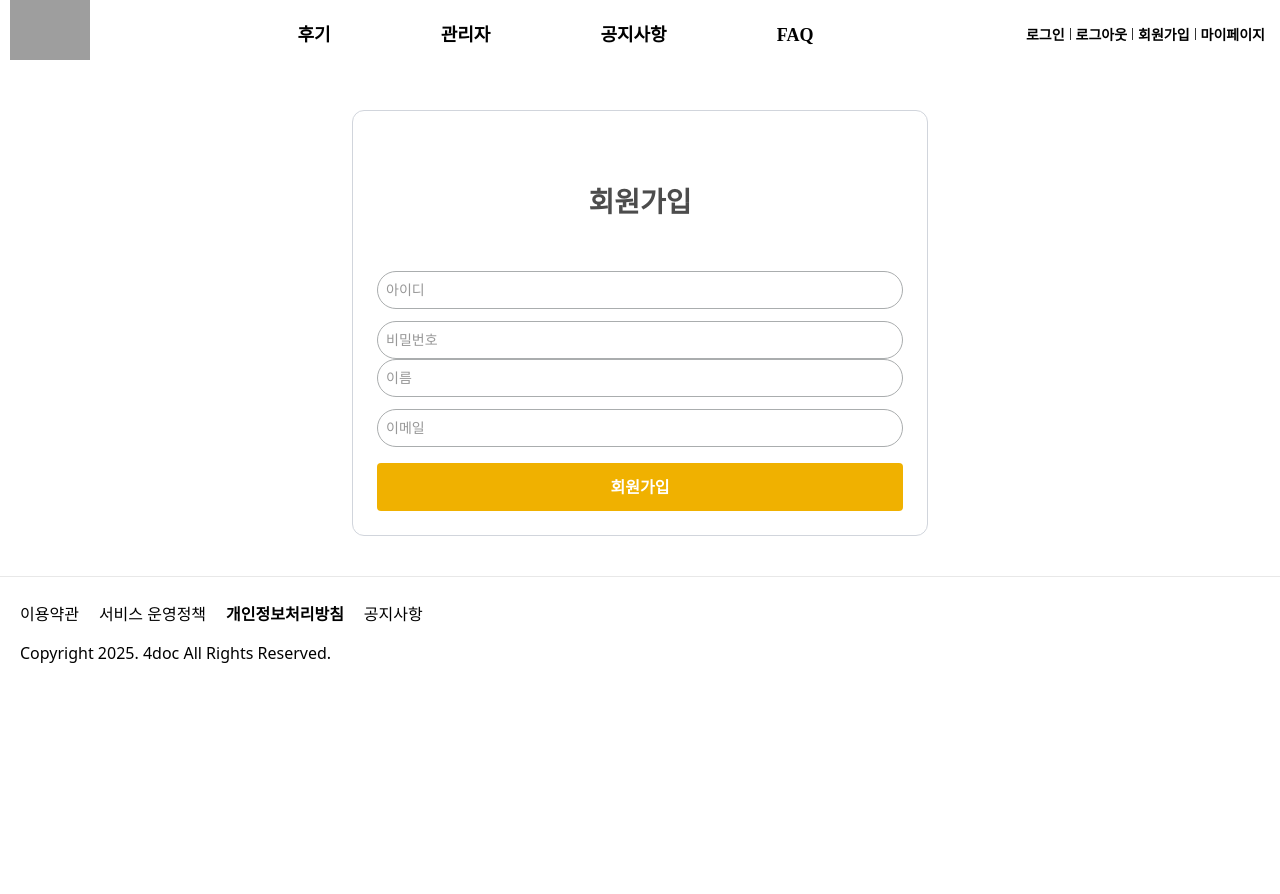
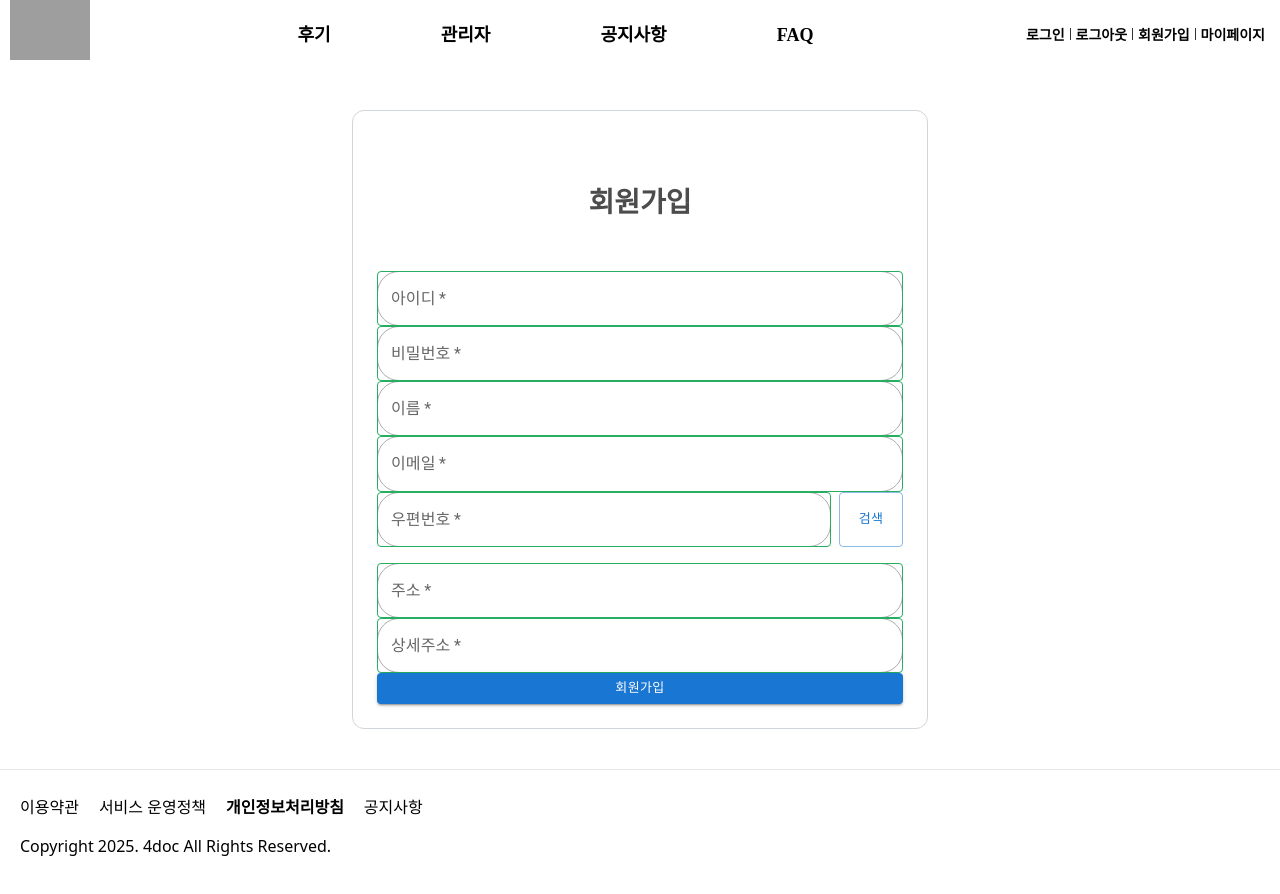
Before and after one commit to dengo25/sobi_front, a React (Vite) app: page /join in a window 1280 px wide. Shown: the top 894 px of the page. Before the commit the page ends 800 px from the top, so only its background shows below. Built offline with nearby package versions, Linux system fonts and the light colour scheme; grey boxes are pictures that could not be loaded.

Commit message:
[Feat] 구글 로그인 && 회원가입 주소 API 구현

```diff
--- a/package.json
+++ b/package.json
@@ -12,6 +12,7 @@
   "dependencies": {
     "@emotion/react": "^11.14.0",
     "@emotion/styled": "^11.14.1",
+    "@mui/icons-material": "^7.2.0",
     "@mui/material": "^7.2.0",
     "@reduxjs/toolkit": "^2.8.2",
     "@tailwindcss/vite": "^4.1.11",
--- a/src/pages/login/SignUpPage.jsx
+++ b/src/pages/login/SignUpPage.jsx
@@ -1,6 +1,10 @@
 import React, { useState } from "react";
 import { signup } from "../../service/member/ApiService";
-
+import CustomInput from "../../components/input/CustomInput"
+import DaumPostcode from "react-daum-postcode";
+import { Modal, Box, IconButton } from "@mui/material";
+import CloseIcon from "@mui/icons-material/Close";
+import CustomButton from "../../components/input/CustomButton.jsx";
 
 function SignUp() {
     const [formData, setFormData] = useState({
@@ -8,82 +12,195 @@ function SignUp() {
         password: "",
         memberName: "",
         memberEmail: "",
+        memberAddr: "",
+        memberZip:"",
     });
 
+    const [isPostcodeOpen, setIsPostcodeOpen] = useState(false);
+    const [detailAddress, setDetailAddress] = useState("");
+
+
+    const handleAddressSelect = (data) => {
+        const fullAddress = data.address;
+        const zonecode = data.zonecode;
+
+        setFormData((prev) => ({
+            ...prev,
+            memberAddr: fullAddress,
+            memberZip: zonecode,
+        }));
+        setIsPostcodeOpen(false); // 팝업 닫기
+    };
 
     const handleChange = (e) => {
         const { name, value } = e.target;
         setFormData((prev) => ({ ...prev, [name]: value }));
     };
 
-
     const handleSubmit = (e) => {
         e.preventDefault();
 
-        // finalAddress 없이 바로 전송할 수 있음
-        console.log("제출 데이터:", formData);
+        const finalAddress = `${formData.memberAddr} ${detailAddress}`.trim();
 
-        // 예시) 실제 회원가입 요청
-        signup(formData).then((res) => {
+        const sendData = {
+            ...formData,
+            memberAddr: finalAddress,
+        };
+
+        console.log("제출 데이터:", sendData);
+
+        signup(sendData).then((res) => {
             alert("회원가입 완료");
             window.location.href = "/login";
         });
     };
 
+
     return (
         <div className="max-w-xl mx-auto mt-10 p-6 border border-gray-300 rounded-xl">
             <h2 className="text-center text-2xl font-bold mb-6">회원가입</h2>
-            <form onSubmit={handleSubmit}>
-                <div className="flex gap-2 mb-3">
-                    <input
-                        type="text"
-                        name="memberId"
-                        placeholder="아이디"
-                        value={formData.member_id}
-                        onChange={handleChange}
-                        className="flex-1 p-2 border rounded"
+            <form onSubmit={handleSubmit} className="space-y-4">
+                <CustomInput
+                    label="아이디"
+                    name="memberId"
+                    value={formData.memberId}
+                    onChange={handleChange}
+                    placeholder="아이디를 입력하세요"
+                    required
+                    fullWidth
+                    variant="outlined"
+                    useCustomStyle
+                    customColor="success"
+                />
+
+                <CustomInput
+                    label="비밀번호"
+                    type="password"
+                    name="password"
+                    value={formData.password}
+                    onChange={handleChange}
+                    placeholder="비밀번호를 입력하세요"
+                    required
+                    fullWidth
+                    variant="outlined"
+                    useCustomStyle
+                    customColor="success"
+                />
+
+                <CustomInput
+                    label="이름"
+                    name="memberName"
+                    value={formData.memberName}
+                    onChange={handleChange}
+                    placeholder="이름을 입력하세요"
+                    required
+                    fullWidth
+                    variant="outlined"
+                    useCustomStyle
+                    customColor="success"
+                />
+
+                <CustomInput
+                    label="이메일"
+                    type="email"
+                    name="memberEmail"
+                    value={formData.memberEmail}
+                    onChange={handleChange}
+                    placeholder="이메일을 입력하세요"
+                    required
+                    fullWidth
+                    variant="outlined"
+                    useCustomStyle
+                    customColor="success"
+                />
+
+                {/*우편번호나 검색을 누르면 모달창이 true로 되면서 검색창이 열림*/}
+                <div style={{ display: "flex", gap: "8px" }}>
+                    <CustomInput
+                        label="우편번호"
+                        name="memberZip"
+                        value={formData.memberZip}
+                        onClick={() => setIsPostcodeOpen(true)}
+                        placeholder="우편번호 검색"
                         required
+                        fullWidth
+                        variant="outlined"
+                        useCustomStyle
+                        customColor="success"
+                        readOnly
+                    />
+                    <CustomButton
+                        text="검색"
+                        onClick={() => setIsPostcodeOpen(true)}
+                        variant="outlined"
+                        customColor="success"
+                        useCustomStyle
                     />
                 </div>
 
-                <input
-                    type="password"
-                    name="password"
-                    placeholder="비밀번호"
-                    value={formData.member_password}
-                    onChange={handleChange}
+                <CustomInput
+                    label="주소"
+                    name="memberAddr"
+                    value={formData.memberAddr}
+                    placeholder="주소를 검색으로 입력하세요"
                     required
-                    className="w-full p-2 mb-3 border rounded"
+                    fullWidth
+                    variant="outlined"
+                    useCustomStyle
+                    customColor="success"
+                    readOnly
+                />
+                <CustomInput
+                    label="상세주소"
+                    name="detailAddress"
+                    value={detailAddress}
+                    onChange={(e) => setDetailAddress(e.target.value)}
+                    placeholder="상세 주소를 입력하세요"
+                    required
+                    fullWidth
+                    variant="outlined"
+                    useCustomStyle
+                    customColor="success"
                 />
 
-                <div className="flex gap-2 mb-3 items-center">
-                    <input
-                        type="text"
-                        name="memberName"
-                        placeholder="이름"
-                        value={formData.member_name}
-                        onChange={handleChange}
-                        required
-                        className="flex-1 p-2 border rounded"
-                    />
-                </div>
+                <Modal open={isPostcodeOpen} onClose={() => setIsPostcodeOpen(false)}>
+                    <Box
+                        sx={{
+                            position: "absolute",
+                            top: "50%",
+                            left: "50%",
+                            transform: "translate(-50%, -50%)",
+                            bgcolor: "background.paper",
+                            boxShadow: 24,
+                            p: 4,
+                            borderRadius: 2,
+                            width: "90%",
+                            maxWidth: 500,
+                        }}
+                    >
+                        <IconButton
+                            onClick={() => setIsPostcodeOpen(false)}
+                            sx={{ position: "absolute", top: 8, right: 8 }}
+                        >
+                            <CloseIcon />
+                        </IconButton>
+                        <DaumPostcode onComplete={handleAddressSelect} />
+                    </Box>
+                </Modal>
 
-                <input
-                    type="text"
-                    name="memberEmail"
-                    placeholder="이메일"
-                    value={formData.member_email}
-                    onChange={handleChange}
-                    required
-                    className="w-full p-2 mb-3 border rounded"
+                <CustomButton
+                    text="회원가입"
+                    type="submit"
+                    variant="contained"
+                    customColor="success"
+                    useCustomStyle
+                    fullWidth
                 />
-
-                <button type="submit" className="w-full bg-yellow-500 text-white p-3 rounded mt-4 font-semibold">
-                    회원가입
-                </button>
             </form>
         </div>
     );
 }
 
+
+
 export default SignUp;
--- /dev/null
+++ b/src/pages/login/Social.jsx
@@ -0,0 +1,21 @@
+import React from "react";
+import { Navigate, useLocation } from "react-router-dom";
+
+const SocialLogin = () => {
+    const location = useLocation();
+
+    // 쿼리 파라미터에서 토큰 가져오기
+    const searchParams = new URLSearchParams(location.search);
+    const token = searchParams.get("token");
+
+    console.log("토큰 파싱: " + token);
+
+    if (token) {
+        localStorage.setItem("ACCESS_TOKEN", token);
+        return <Navigate to="/" state={{ from: location }} />;
+    } else {
+        return <Navigate to="/login" state={{ from: location }} />;
+    }
+};
+
+export default SocialLogin;
--- /dev/null
+++ b/src/router/SocialRouter.jsx
@@ -0,0 +1,17 @@
+import Social from "../pages/login/Social.jsx";
+import LoadingSpinner from "../components/common/LoadingSpinner.jsx";
+import {Suspense} from "react";
+
+
+const SocialRouter = () => {
+    return {
+        path: "sociallogin",
+        element: (
+            <Suspense fallback={<LoadingSpinner />}>
+                <Social />
+            </Suspense>
+        ),
+    };
+};
+
+export default SocialRouter;
--- a/src/router/root.jsx
+++ b/src/router/root.jsx
@@ -8,6 +8,7 @@ import NoticeRouter from "./NoticeRouter.jsx";
 import MypageRouter from "./MypageRouter.jsx";
 import LoginRouter from "./LoginRouter.jsx";
 import JoinRouter from "./JoinRouter.jsx";
+import SocialRouter from "./SocialRouter.jsx";
 
 const Loading = () => LoadingSpinner();
 
@@ -28,6 +29,7 @@ const router = createBrowserRouter([
       MypageRouter(),
       LoginRouter(),
       JoinRouter(),
+      SocialRouter()
 
     ],
   },
--- a/src/service/member/ApiService.js
+++ b/src/service/member/ApiService.js
@@ -83,8 +83,8 @@ export function signout() {
 }
 
 //회원가입 함수: userDTO를 post로 전달
-export function signup(userDTO) {
-  return call("/auth/signup", "POST", userDTO);
+export function signup(memberDTO) {
+  return call("/auth/signup", "POST", memberDTO);
 }
 
 // 소셜 로그인 함수: provider에 따라 OAuth2 인증시작
```
Also changed, not shown: 1 other file (tests, documents, lock files or other folders).
